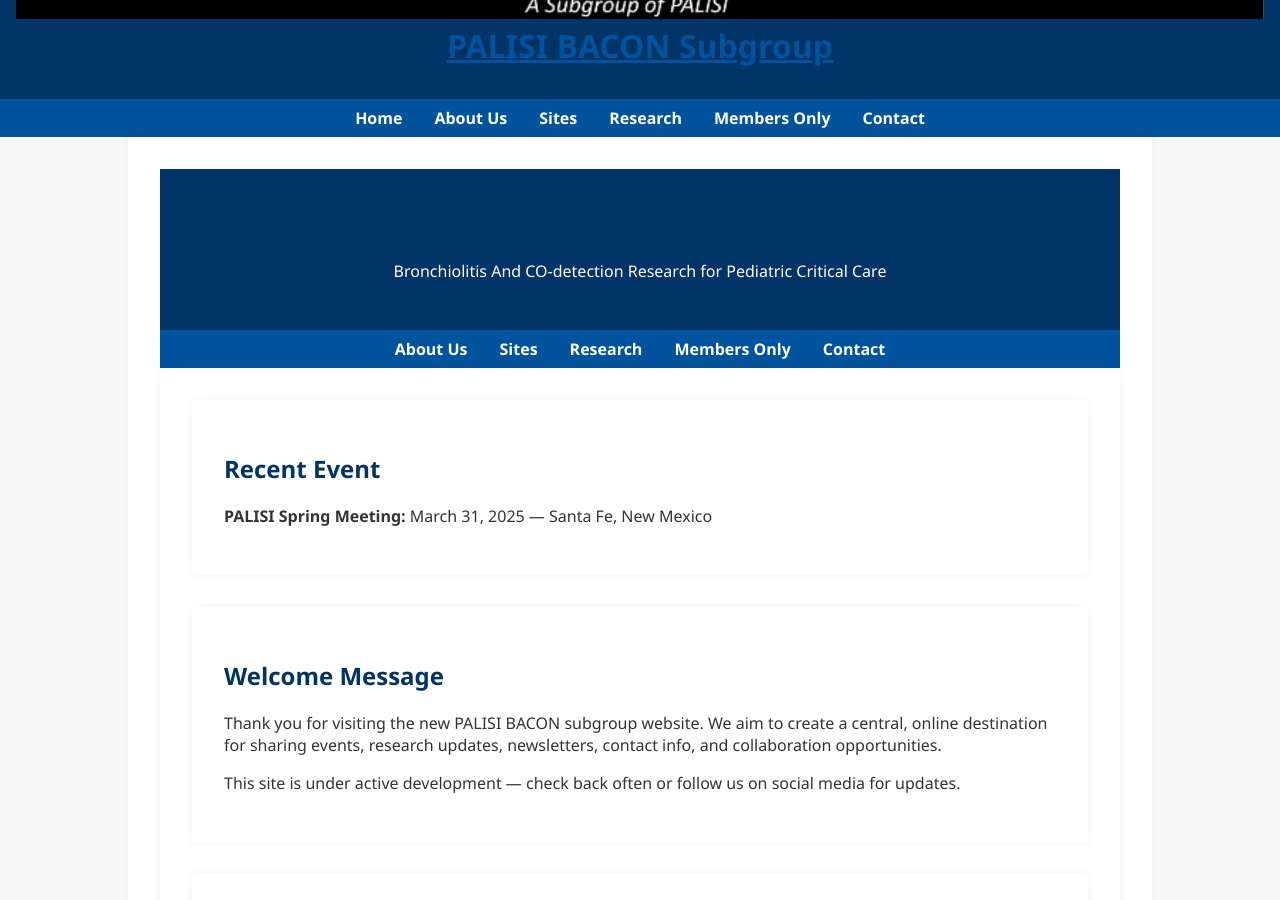
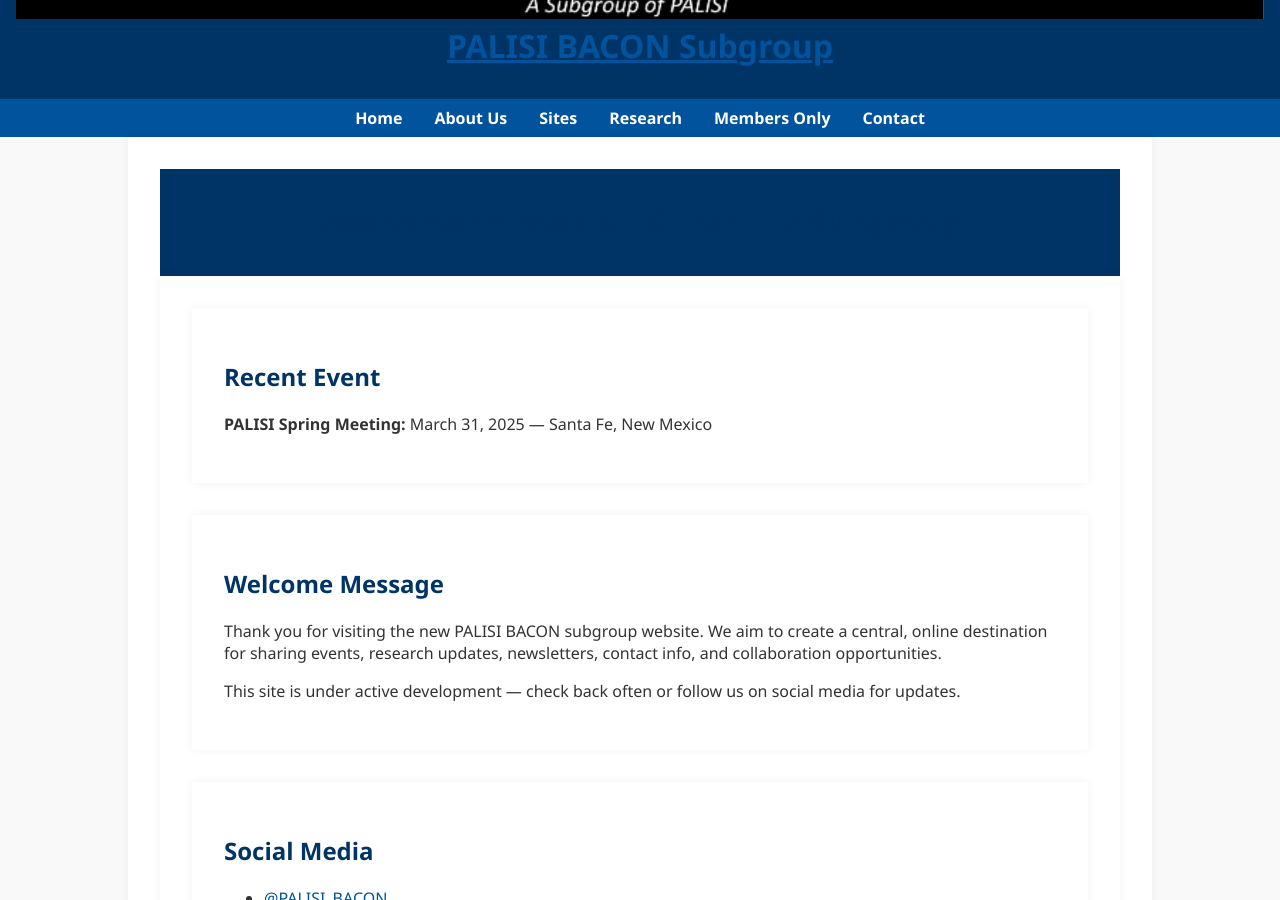
Before and after one commit to wenMD/PALISIBACON, a Jekyll site: the page built from index.html, in a window 1280 px wide and 900 px high, scrolled down 399 px. Built offline with Jekyll 4.4.1, drawn with Linux system fonts in a browser that asks for light colours.

Commit message:
Update index.html

```diff
--- a/index.html
+++ b/index.html
@@ -5,18 +5,7 @@
 
 <header>
   <h1>Welcome to the PALISI BACON Subgroup</h1>
-  <p>Bronchiolitis And CO-detection Research for Pediatric Critical Care</p>
 </header>
-
-<nav>
-  <ul>
-    <li><a href="/about/">About Us</a></li>
-    <li><a href="/sites">Sites</a></li>
-    <li><a href="/research">Research</a></li>
-    <li><a href="/members">Members Only</a></li>
-    <li><a href="/contact">Contact</a></li>
-  </ul>
-</nav>
 
 <main>
   <section>
```
